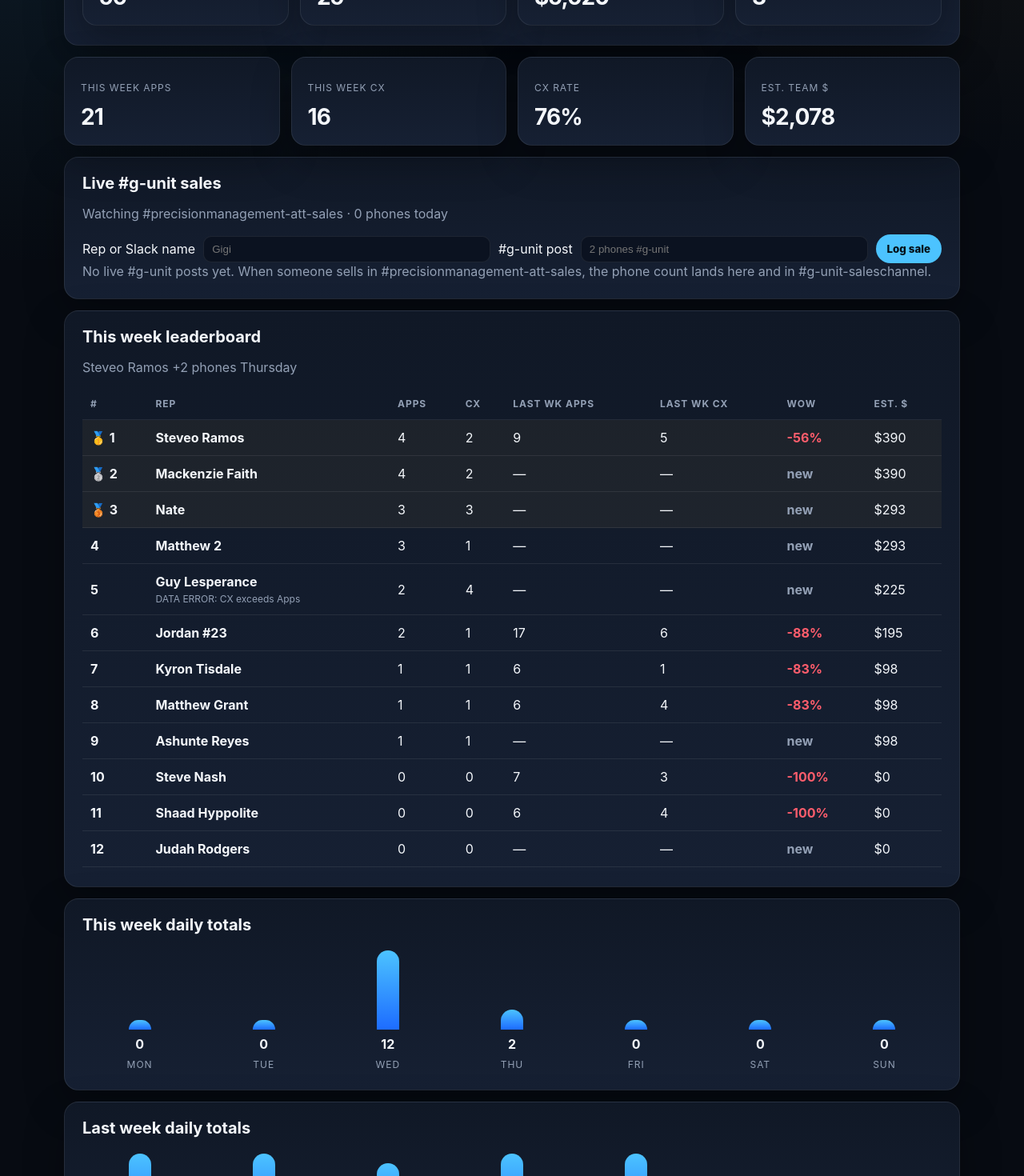
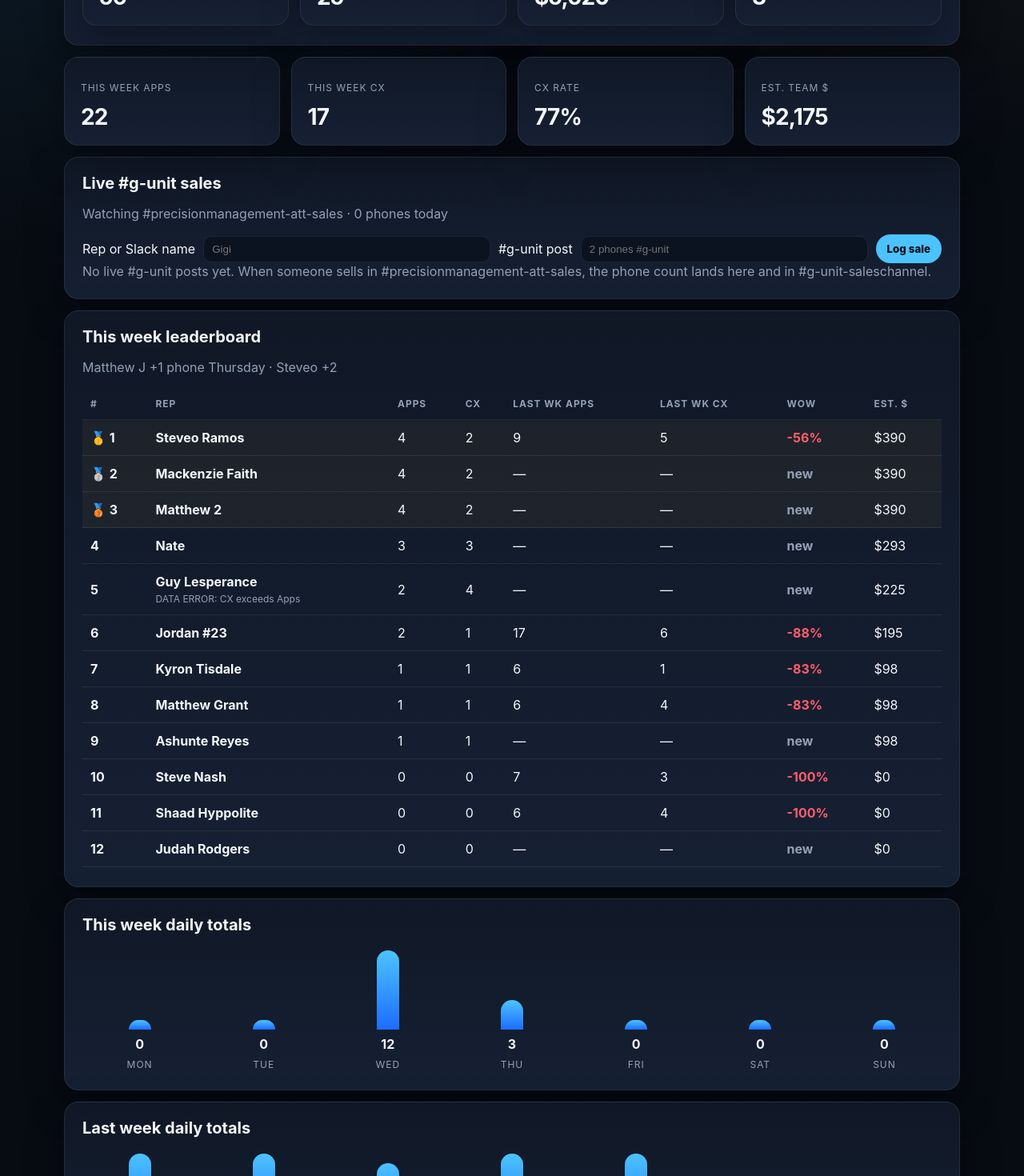
Before and after one commit to nash1599-ux/my-react-app, a React (Create React App) app: page / in a window 1280 px wide. Shown: the part 600-2070 px from the top of the page at 80% size. Built offline with nearby package versions, Linux system fonts and the light colour scheme.

Commit message:
Add Matthew J’s Thursday Cx1 / NL1 sale to Matthew ².
He is now 4 Apps | 2 CX. Daily goal 3/12 with 52 NL left.

Co-authored-by: Opulent <nash1599-ux@users.noreply.github.com>

```diff
--- a/src/data/board.js
+++ b/src/data/board.js
@@ -5,7 +5,7 @@ export const CX_TIERS = [
   [5, 50],
   [4, 30],
 ];
-export const STORAGE_KEY = "gunit-salesboard-v9";
+export const STORAGE_KEY = "gunit-salesboard-v10";
 export const DEFAULT_TEAM_WEEKLY_GOAL = 28;
 
 export const ALIASES = {
@@ -441,14 +441,14 @@ export const MONDAY_BOARD_TEXT = `
 export const WEDNESDAY_BOARD_TEXT = `
 ╔══════════════════════════════════════╗
 ║ :military_helmet: G-UNIT SALES BOARD :saluting_face::moneybag: ║
-║ :bar_chart: DG:2/12 |53 NL LEFT | THURSDAY ║
+║ :bar_chart: DG:3/12 |52 NL LEFT | THURSDAY ║
 ╚══════════════════════════════════════╝
 :trophy: LEADERBOARD
 ━━━━━━━━━━━━━━━━━━━━━━━━━━━━━━━━━━━━━━
 :first_place_medal: Steveo Ramos 4 Apps | 2 CX
 :second_place_medal: Mackenzie Faith 4 Apps | 2 CX
-:third_place_medal: Nate 3 Apps | 3 CX
-4. Matthew ² 3 Apps | 1 CX
+:third_place_medal: Matthew ² 4 Apps | 2 CX
+4. Nate 3 Apps | 3 CX
 5. Guy Lesperance 2 Apps | 4 CX
 6. Jordan #23 2 Apps | 1 CX
 7. Ashunte Reyes 1 App | 1 CX
@@ -585,12 +585,12 @@ export const OFFICIAL_SNAPSHOT = summarizeBoard({
   ...parseBoardText(WEDNESDAY_BOARD_TEXT, WEEK_OPENING),
   weekLabel: "Week of Sep 8",
   sourceLabel: "Thursday live board",
-  dataAsOf: "Steveo Ramos +2 phones Thursday",
-  dailyTotals: { mon: 0, tue: 0, wed: 12, thu: 2, fri: 0, sat: 0, sun: 0 },
+  dataAsOf: "Matthew J +1 phone Thursday · Steveo +2",
+  dailyTotals: { mon: 0, tue: 0, wed: 12, thu: 3, fri: 0, sat: 0, sun: 0 },
   notes: [
     "Thursday live board. Phones count as apps. Daily goal resets each day.",
     "Steveo Ramos (Ismael) +2 phones Thursday (Cx1 / iPhone 17Pro Extra + A17) #G-UNIT.",
-    "Matthew J (Matthew ²) +3 phones Wednesday.",
+    "Matthew J (Matthew ²) +1 phone Thursday (Cx1 / NL1).",
     "Mackenzie Faith 4 Apps | 2 CX. Jordan #23 2 Apps | 1 CX.",
     "Last week (56 apps / 25 CX) stays archived.",
   ],
```
Also changed, not shown: 2 other files (tests, documents, lock files or other folders).
